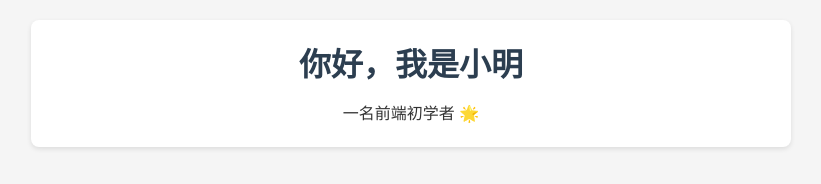
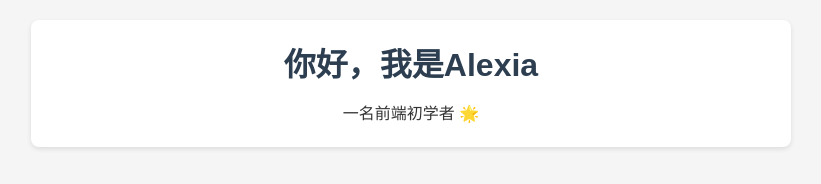
Before and after one commit to alexiacosecant-dev/My-first-page, a plain HTML site: page index.html in a window 1280 px wide. Shown: the top 184 px of the page, without its empty margins (229-1050 px from the left). Drawn offline with Linux system fonts and the light colour scheme.

Commit message:
Add files via upload

```diff
--- a/index.html
+++ b/index.html
@@ -11,7 +11,7 @@
 <body>
   <!-- 页面头部 -->
   <header>
-    <h1>你好，我是小明</h1>
+    <h1>你好，我是Alexia</h1>
     <p>一名前端初学者 🌟</p>
   </header>
 
```
